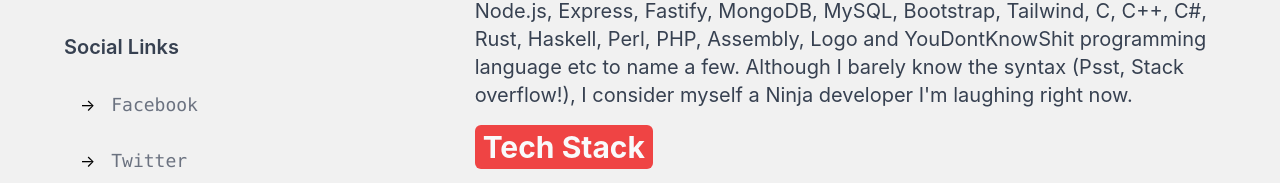
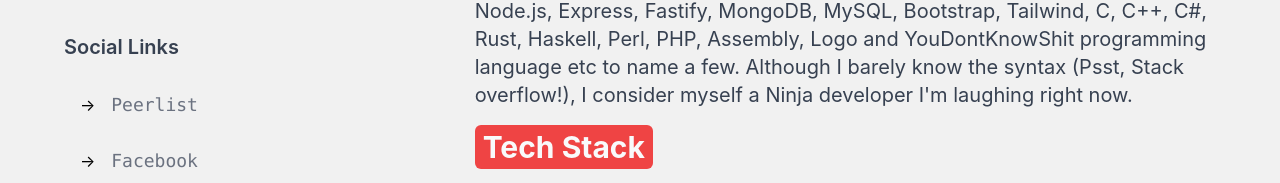
Before and after one commit to WelsenTomas/portfolio, a Next.js app: page /about in a window 1280 px wide. Shown: the part 927-1110 px from the top of the page. Built offline with nearby package versions, Linux system fonts and the light colour scheme.

Commit message:
Add: Peerlist

```diff
--- a/components/AboutMe.js
+++ b/components/AboutMe.js
@@ -66,6 +66,18 @@ export default function AboutMe() {
               Social Links
             </h1>
             <div className="mt-4 ml-4">
+              <div className="flex flex-row justify-start items-center ">
+                <a
+                  href={userData.socialLinks.peerlist}
+                  className="flex flex-row items-center space-x-4 group"
+                >
+                  <div className="my-4">&rarr;</div>
+                  <div className="text-lg text-gray-500 font-mono relative overflow-hidden dark:text-gray-300">
+                    <div className="absolute h-0.5 w-full bg-gray-400 bottom-0 transform -translate-x-24 group-hover:translate-x-0 transition duration-300"></div>
+                    Peerlist
+                  </div>
+                </a>
+              </div>
               <div className="flex flex-row justify-start items-center ">
                 <a
                   href={userData.socialLinks.facebook}
--- a/constants/data.js
+++ b/constants/data.js
@@ -111,6 +111,7 @@ const userData = {
     linkedin: "https://linkedin.com/in/manuarora28",
     github: "https://github.com/manuarora700",
     facebook: "https://facebook.com/",
+    peerlist: "https://peerlist.io/manuarora",
   },
 };
 
```
Also changed, not shown: 2 other files (tests, documents, lock files or other folders).
